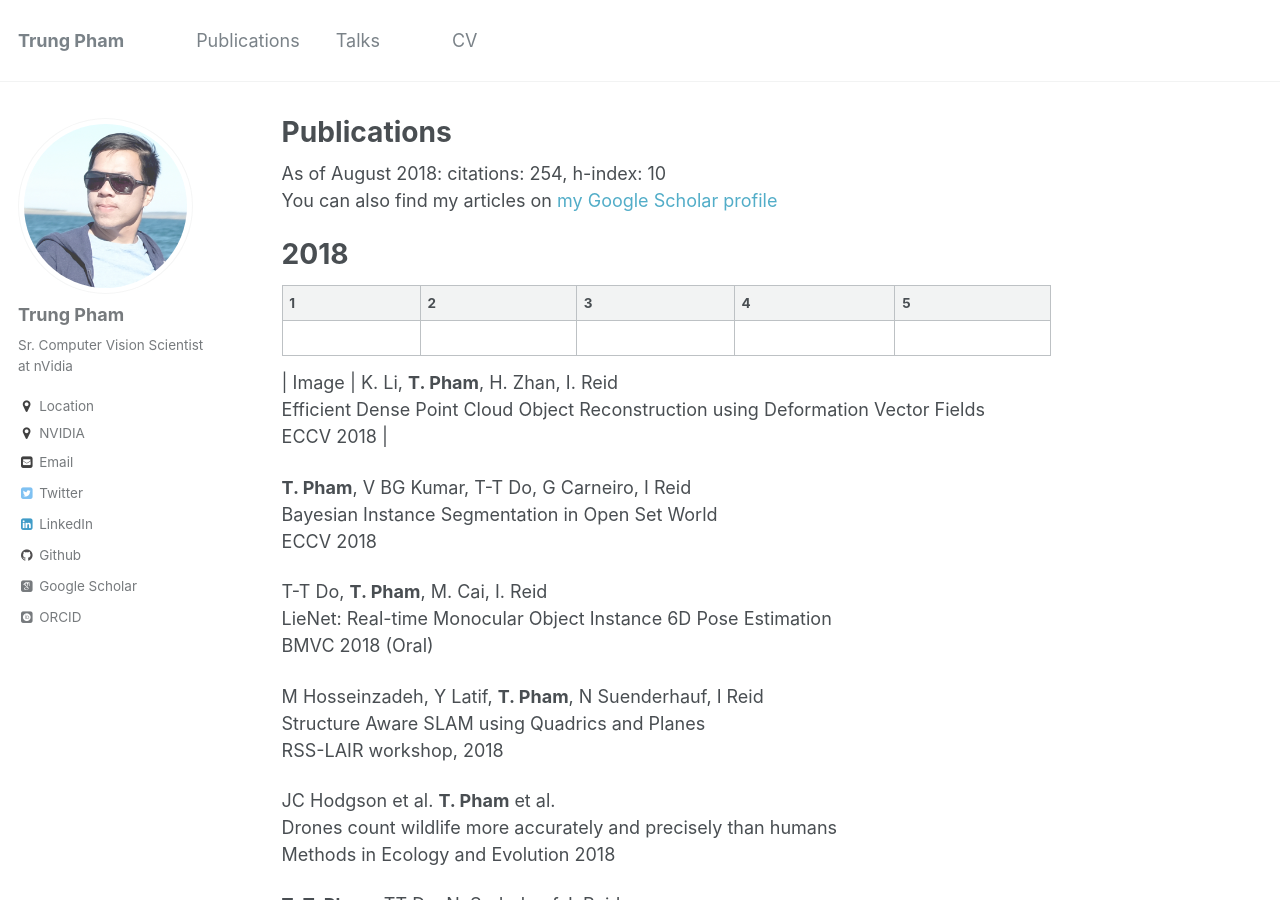
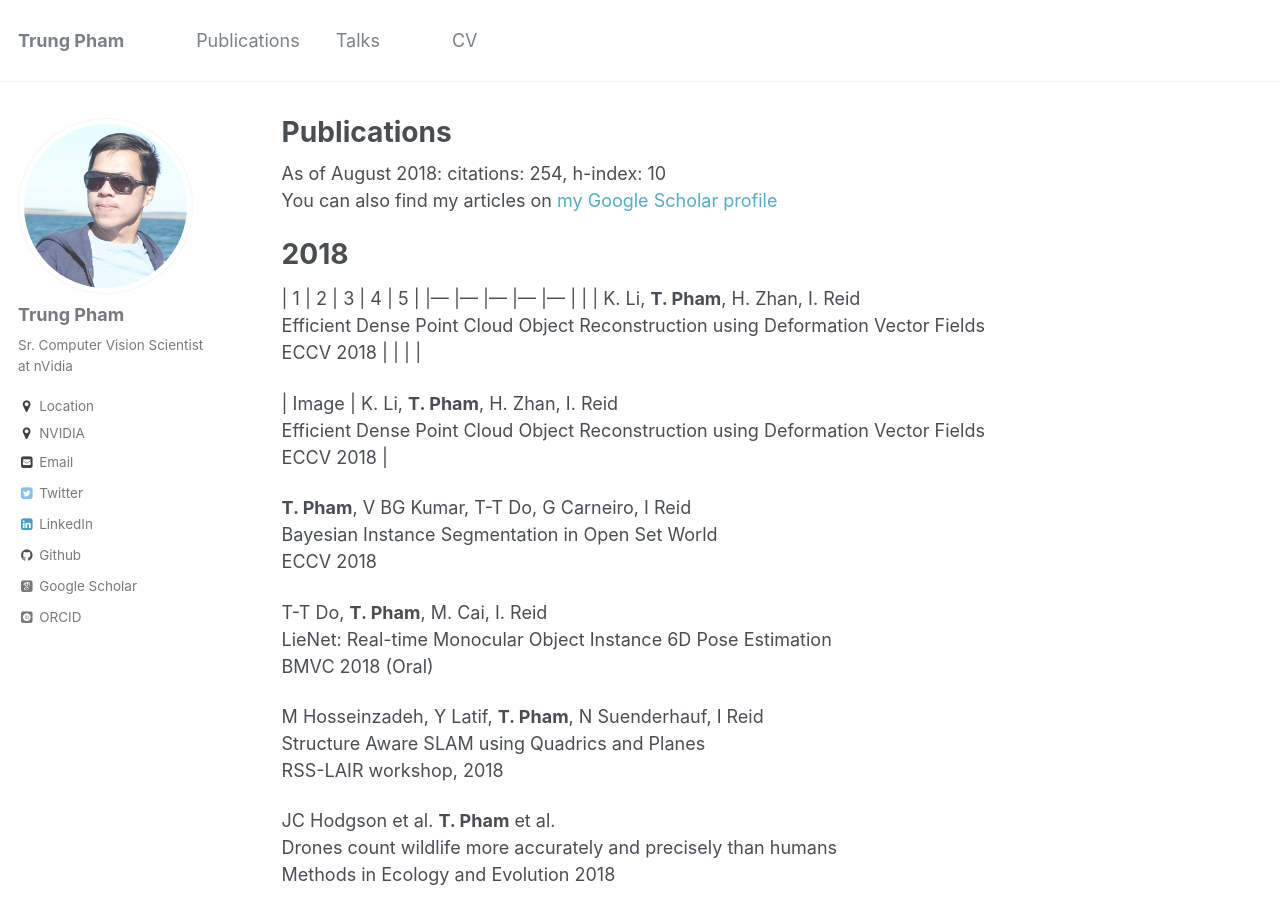
Before and after one commit to trungtpham/trungtpham.github.io, a Jekyll site: the page built from _pages/publications.md, in a window 1280 px wide and 900 px high. Built offline with Jekyll 4.4.1, drawn with Linux system fonts in a browser that asks for light colours; some web fonts are replaced.

Commit message:
Update publications.md

```diff
--- a/_pages/publications.md
+++ b/_pages/publications.md
@@ -19,7 +19,9 @@
 
 |  1 	|   2	|   3	|   4	|   5	|
 |---	|---	|---	|---	|---	|
-|   	|   	|   	|   	|   	|
+|   	|  K. Li, **T. Pham**, H. Zhan, I. Reid
+Efficient Dense Point Cloud Object Reconstruction using Deformation Vector Fields
+ECCV 2018 	|   	|   	|   	|
 
 
 | Image | K. Li, **T. Pham**, H. Zhan, I. Reid
```
